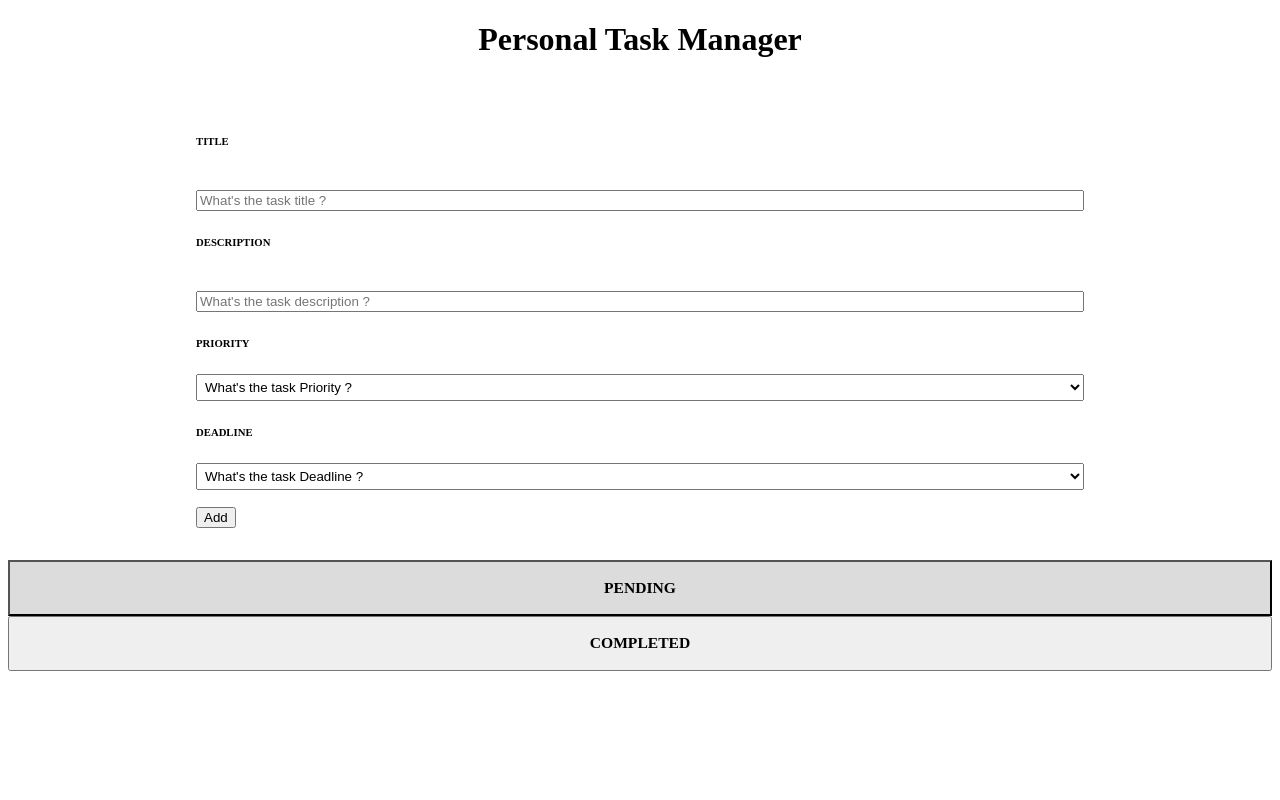
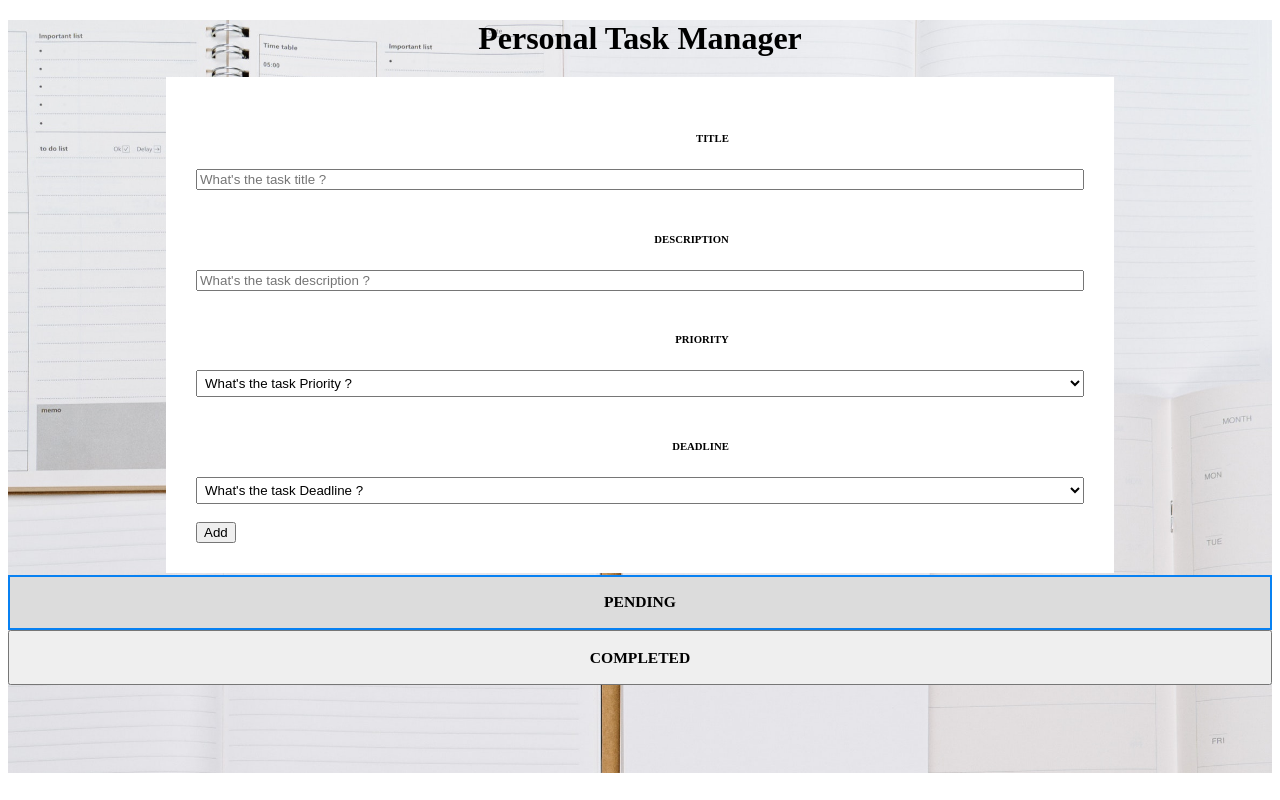
Before and after one commit to vishal-here/Task-Manager-using-react, a React (Create React App) app: page / in a window 1280 px wide. Built offline with nearby package versions, Linux system fonts and the light colour scheme; the HTML template or start-up script is replaced by a standard one.

Commit message:
just some more styling added

```diff
--- a/src/App.css
+++ b/src/App.css
@@ -1,12 +1,28 @@
 *{
   box-sizing: border-box;
 }
+label{
+  display: inline;
+  margin-right: 40%;
+  float:right ;
+}
+.App{
+  background-image: url('./todo.jpg');
+  background-repeat: no-repeat;
+  background-size: cover;
+}
 .todo-wrapper{
+  background-color: white;
   width: 75%;
   margin: auto;
   display: flex;
   align-items: center;
   justify-content: space-around;
+
+}
+.todo-fields{
+  font-family: cursive;
+  font-weight: 600;
 }
 .todo-input{
   width: 100%;
@@ -32,4 +48,5 @@ input{
 }
 .active{
   background-color: gainsboro;
+  border : 2px solid rgb(8, 129, 242)
 }
--- a/src/App.js
+++ b/src/App.js
@@ -31,6 +31,7 @@ function App() {
     localStorage.setItem("todo-item", JSON.stringify(oldArray));
     setTodos(oldArray);
     console.log(oldArray);
+
   };
   const handleComplete = (index) =>{
     let now = new Date() ;
@@ -65,17 +66,17 @@ function App() {
     if(savedCompletedTodos) setCompletedTaskArray(savedCompletedTodos) ;
   }, []);
   return (
-    <div className="App rounded shadow mt-3 p-3">
-      <h1 style={{ textAlign: "center", fontFamily: "Cursive" }}>
+    <div className="App rounded shadow p-3">
+      <h1 style={{ textAlign: "center", fontFamily: "Cursive" , marginTop : "20px", marginBottom : "20px" }}>
         Personal Task Manager
       </h1>
       <div className="todo-wrapper rounded shadow-sm">
         <div className="todo-input">
           <div className="todo-input-item">
-            <div className="row">
-              <div className="col-6">
-                <label htmlFor="title" style={{ marginRight: "100px" }}>
-                  <h6> TITLE</h6>
+            <div className="row ">
+              <div className="col-6 ">
+                <label htmlFor="title" >
+                  <h6 className="bd-highlight todo-fields"> TITLE</h6>
                 </label>
               </div>
               <div className="col-6">
@@ -95,8 +96,8 @@ function App() {
           <div className="todo-input-item">
             <div className="row">
               <div className="col-6">
-                <label htmlFor="Description" style={{ marginRight: "50px" }}>
-                  <h6>DESCRIPTION</h6>
+                <label htmlFor="Description" >
+                  <h6 className="bd-highlight todo-fields">DESCRIPTION</h6>
                 </label>
               </div>
               <div className="col-6">
@@ -115,7 +116,7 @@ function App() {
             <div className="row">
               <div className="col-6">
                 <label htmlFor="Priority">
-                  <h6>PRIORITY</h6>
+                  <h6 className="bd-highlight todo-fields">PRIORITY</h6>
                 </label>
               </div>
 
@@ -141,7 +142,7 @@ function App() {
             <div className="row">
               <div className="col-6">
                 <label htmlFor="Deadline">
-                  <h6>DEADLINE</h6>
+                  <h6 className="bd-highlight todo-fields">DEADLINE</h6>
                 </label>
               </div>
               <div className="col-6">
@@ -174,7 +175,7 @@ function App() {
       </div>
 
       <div
-        className="shadow-sm  w-75 m-auto px-3"
+        className="shadow-lg  w-75 m-auto px-3"
         style={{ minHeight: "200px", paddingTop: "2px" }}
       >
         <div className="row  mt-5 ">
```
Also changed, not shown: src/todo.jpg (added).
